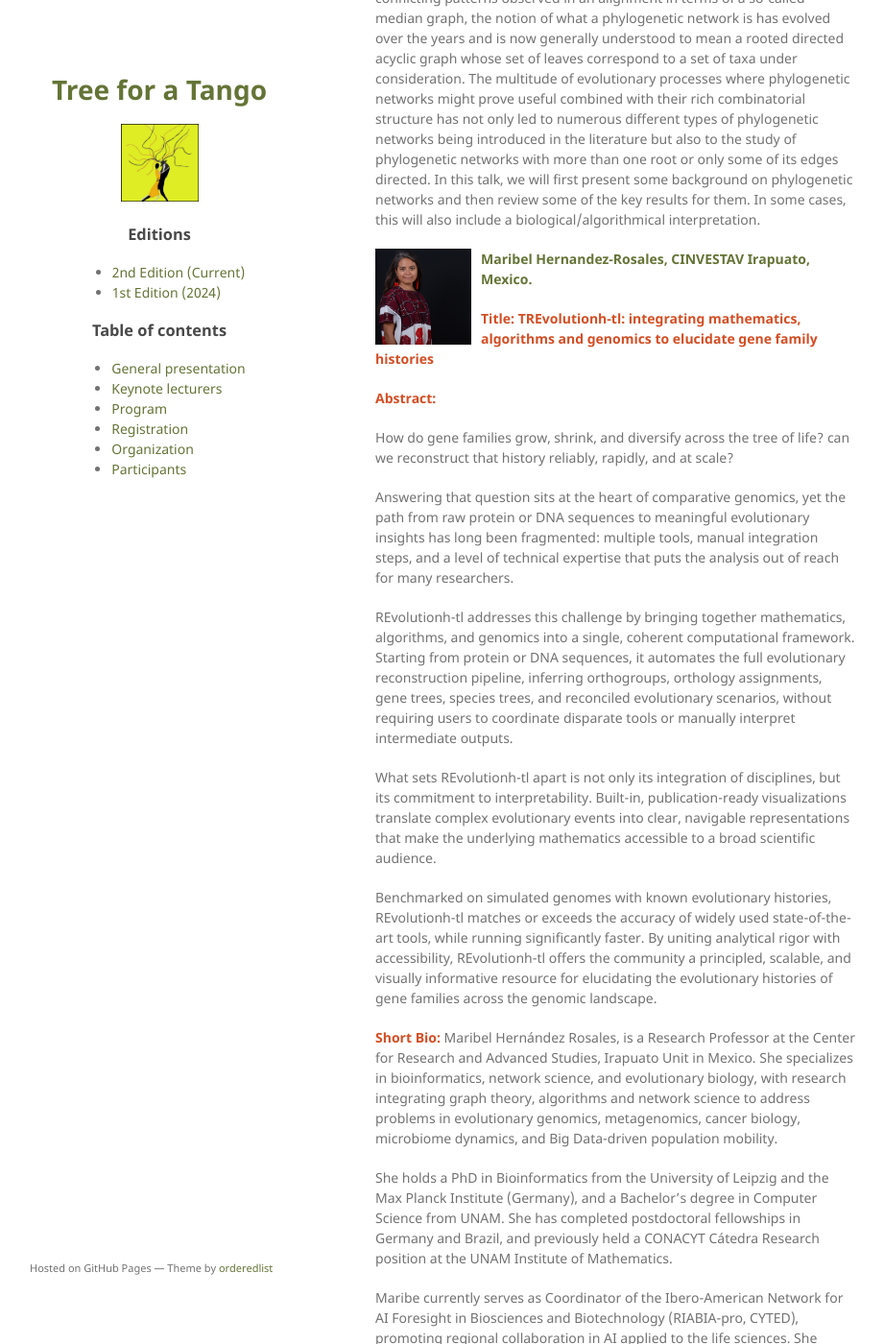
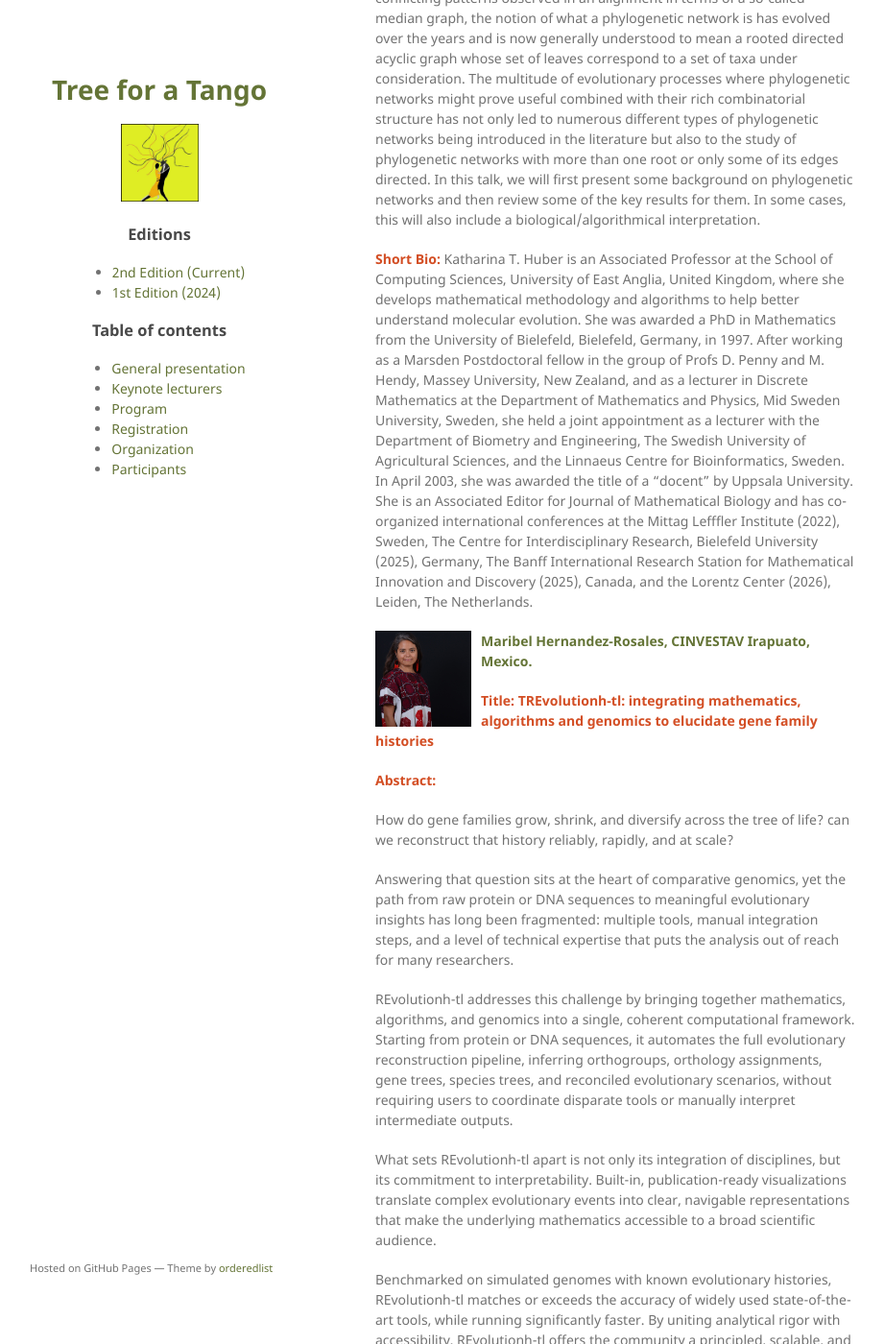
Before and after one commit to bioinf-isel/bioinf-isel.github.io, a Jekyll site: the page built from tree-for-a-tango/index.md, in a window 1280 px wide and 1400 px high, scrolled down 2973 px. Shown: the whole window at 96% size, without its empty margins (179-1100 px from the left). Built offline with Jekyll 4.4.1, drawn with Linux system fonts in a browser that asks for light colours; the repository's description, which GitHub fills in, is left out; some of the changed text lies outside the part shown.

Commit message:
updating abstracts

```diff
--- a/tree-for-a-tango/index.md
+++ b/tree-for-a-tango/index.md
@@ -59,6 +59,8 @@ Damien de Vienne is a CNRS research scientist affiliated with the Laboratoire de
 
 **<span style="color:#D34E24">Abstract:</span>** An improved understanding of the complex processes that drive molecular evolution has meant that a phylogenetic tree might not always be the best framework to represent and study the evolutionary past of a set of taxa of interest. This has led to the introduction of a more general structure for this purpose called a phylogenetic network. Although originally introduced by H.J Bandelt in a paper in 1994 as a way to represent conflicting patterns observed in an alignment in terms of a so-called median graph, the notion of what a phylogenetic network is has evolved over the years and is now generally understood to mean a rooted directed acyclic graph whose set of leaves correspond to a set of taxa under consideration. The multitude of evolutionary processes where phylogenetic networks might prove useful combined with their rich combinatorial structure has not only led to numerous different types of phylogenetic networks being introduced in the literature but also to the study of phylogenetic networks with more than one root or only some of its edges directed. In this talk, we will first present some background on phylogenetic networks and then review some of the key results for them. In some cases, this will also include a biological/algorithmical interpretation.
 
+**<span style="color:#D34E24">Short Bio:</span>** Katharina T. Huber is an Associated Professor at the School of Computing Sciences, University of East Anglia, United Kingdom, where she develops mathematical methodology and algorithms to help better understand molecular evolution. She was awarded a PhD in Mathematics from the University of Bielefeld, Bielefeld, Germany, in 1997. After working as a Marsden Postdoctoral fellow in the group of Profs D. Penny and M. Hendy, Massey University, New Zealand, and as a lecturer in Discrete Mathematics at the Department of Mathematics and Physics, Mid Sweden University, Sweden, she held a joint appointment as a lecturer with the Department of Biometry and Engineering, The Swedish University of Agricultural Sciences, and the Linnaeus Centre for Bioinformatics, Sweden. In April 2003, she was awarded the title of a "docent" by Uppsala University. She is an Associated Editor for Journal of Mathematical Biology and has co-organized international conferences at the Mittag Lefffler Institute (2022), Sweden, The Centre for Interdisciplinary Research, Bielefeld University (2025), Germany, The Banff International Research Station for Mathematical Innovation and Discovery (2025), Canada, and the Lorentz Center (2026), Leiden, The Netherlands.
+
 
 
 <img  title="a title" alt="Alt text" src="/assets/img/MaribelHernandez.jpg" width="20%" height="20%" style="float: left;  padding-right: 10px; " />
@@ -88,7 +90,6 @@ Maribe currently serves as Coordinator of the Ibero-American Network for AI Fore
 
 She has authored over 40 publications in high-impact international journals including eLife, Scientific Reports, Scientific Data, and Journal of Mathematical Biology, and serves on the editorial boards of the Journal of the Royal Society Interface and Scientific Data. She has supervised more than twenty undergraduate and graduate theses, and has organized national and international conferences, workshops, and summer schools, contributing actively to the training of new generations of scientists in the region.
 
- **<span style="color:#D34E24">Short Bio:</span>** Katharina T. Huber is an Associated Professor at the School of Computing Sciences, University of East Anglia, United Kingdom, where she develops mathematical methodology and algorithms to help better understand molecular evolution. She was awarded a PhD in Mathematics from the University of Bielefeld, Bielefeld, Germany, in 1997. After working as a Marsden Postdoctoral fellow in the group of Profs D. Penny and M. Hendy, Massey University, New Zealand, and as a lecturer in Discrete Mathematics at the Department of Mathematics and Physics, Mid Sweden University, Sweden, she held a joint appointment as a lecturer with the Department of Biometry and Engineering, The Swedish University of Agricultural Sciences, and the Linnaeus Centre for Bioinformatics, Sweden. In April 2003, she was awarded the title of a "docent" by Uppsala University. She is an Associated Editor for Journal of Mathematical Biology and has co-organized international conferences at the Mittag Lefffler Institute (2022), Sweden, The Centre for Interdisciplinary Research, Bielefeld University (2025), Germany, The Banff International Research Station for Mathematical Innovation and Discovery (2025), Canada, and the Lorentz Center (2026), Leiden, The Netherlands.
 
 <img  title="a title" alt="Alt text" src="/assets/img/Timothee_Poisot.jpg" width="20%" height="20%" style="float: left;  padding-right: 10px; " />
 
```
